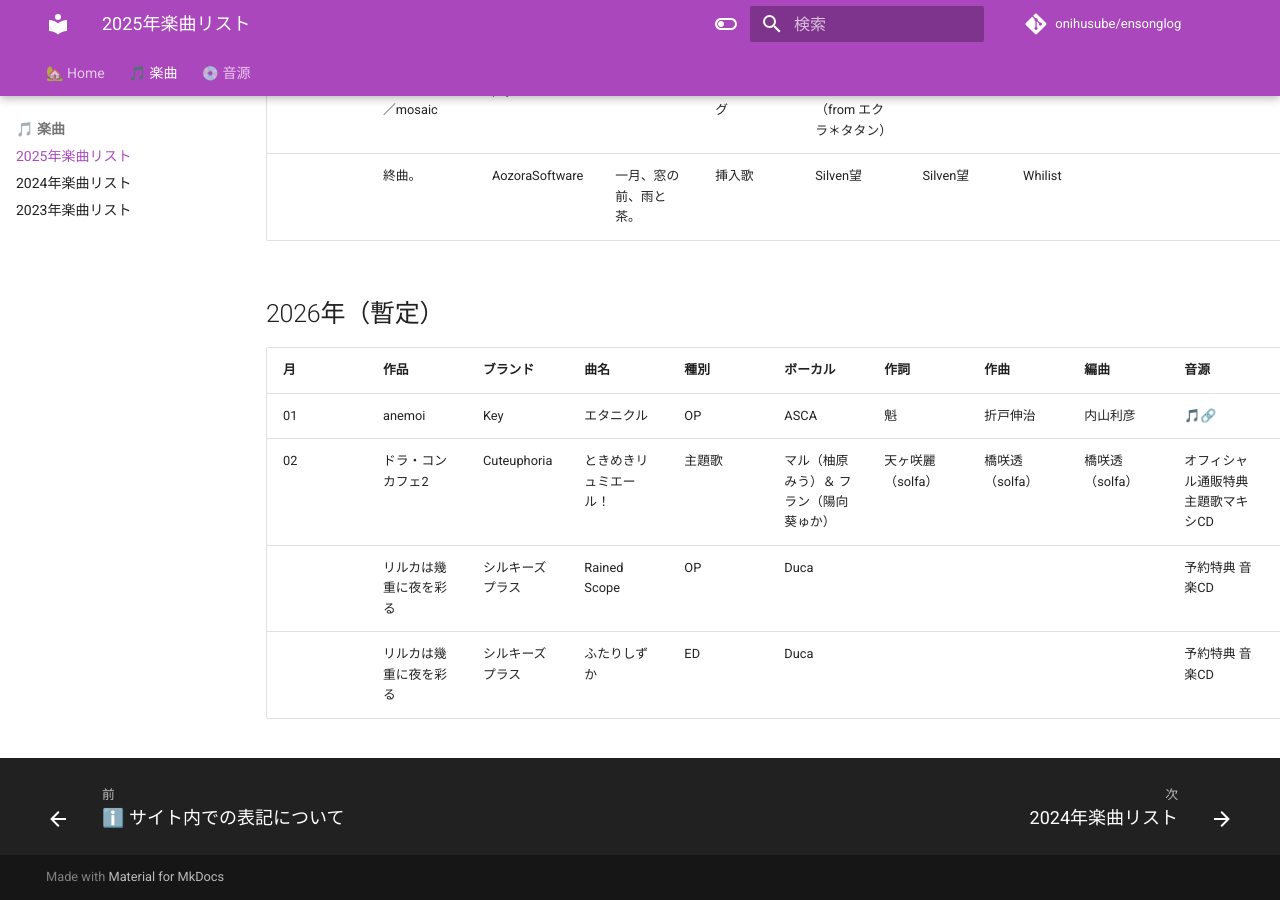
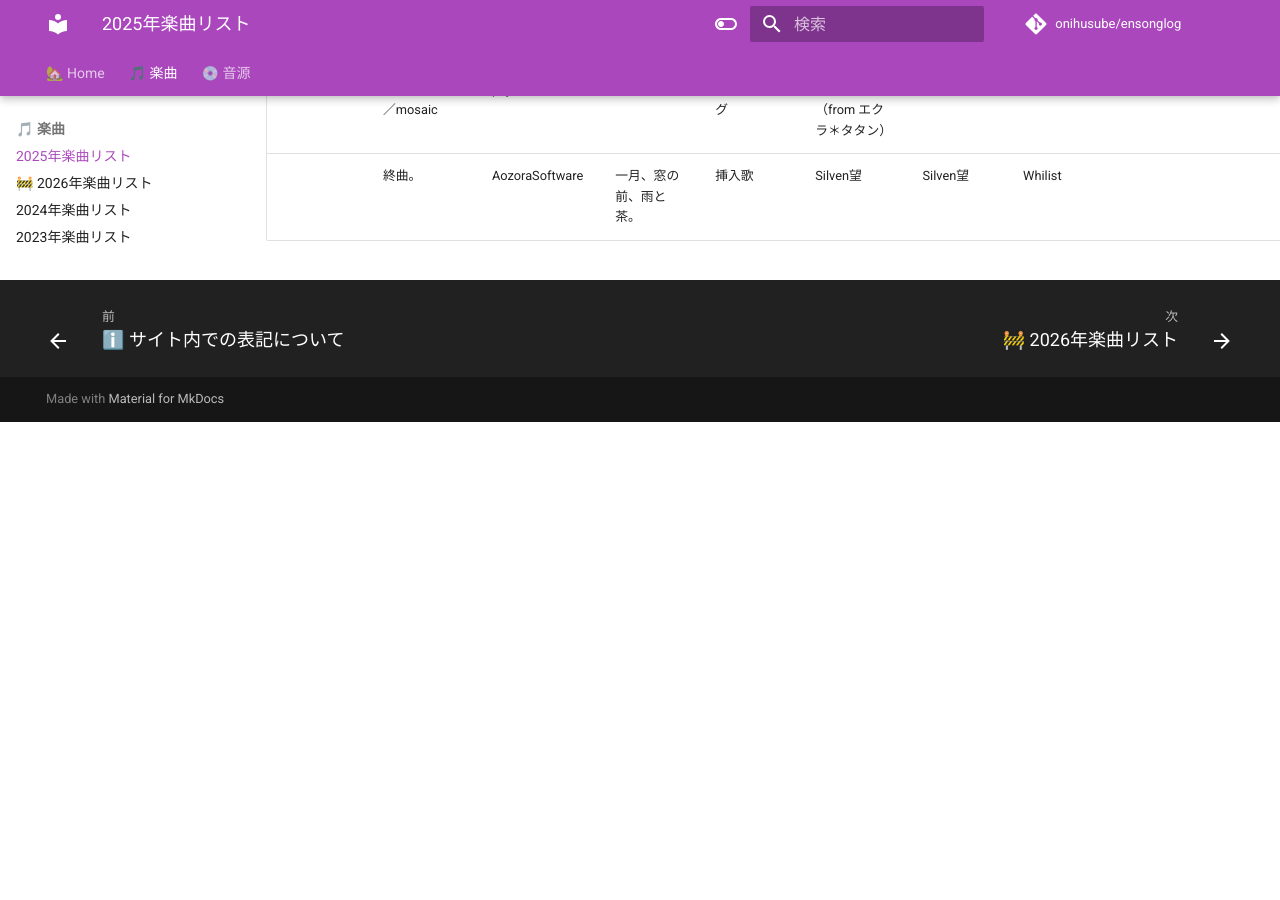
Before and after one commit to onihusube/ensonglog, an MkDocs documentation site: the page built from docs/2025/楽曲.md, in a window 1280 px wide and 900 px high, scrolled down 25561 px. Built offline with MkDocs 1.6.1 and Material for MkDocs 9.7.7, drawn with Linux system fonts in a browser that asks for light colours; emoji names are drawn with the system emoji font; comment, search, counter and statistics services are not loaded; after the commit the page ends 25983 px from its top, so only the background shows below that.

Commit message:
2026年ページ分離

```diff
--- a/docs/2025/楽曲.md
+++ b/docs/2025/楽曲.md
@@ -279,12 +279,3 @@ search:
 | ?? | ゆんゆん電波シンドローム | Alliance Arts | 電波的妄想美少女Q | OP | KOTOKO | MARON | MARON | MARON |  | Guitar：小林ヒロト／MIX・Mastering：Shibaya | [:fontawesome-brands-youtube:](https://www.youtube.com/watch?v=Wu4tMwXmwj0) |
 |  | TRIP MOVIE／mosaic | psycho02 | アナプネオ | テーマソング | 風祈せてぃ（from エクラ＊タタン） |  | 凪ヤナリ | 凪ヤナリ | | | [:fontawesome-brands-youtube:](https://www.youtube.com/watch?v=_vrgfRzccto) [:fontawesome-brands-youtube:](https://www.youtube.com/watch?v=SjzfTuEf3HM) |
 |  | 終曲。 | AozoraSoftware | 一月、窓の前、雨と茶。 | 挿入歌 | Silven望 | Silven望 | Whilist | | | | [:fontawesome-brands-youtube:](https://www.youtube.com/watch?v=xSyQQD7iyEo) |
-
-## 2026年（暫定）
-
-| 月 | 作品 | ブランド | 曲名 | 種別 | ボーカル | 作詞 | 作曲 | 編曲 | 音源 | その他 | 試聴 |
-| --- | --- | --- | --- | --- | --- | --- | --- | --- | --- | --- | --- |
-| 01<!--/30--> | anemoi | Key | エタニクル | OP | ASCA | 魁 | 折戸伸治 | 内山利彦 | [🎵🔗](https://linkco.re/6MqFANGm) | | [:fontawesome-brands-youtube:](https://www.youtube.com/watch?v=eqqfdG_QbDc) |
-| 02<!--/27--> | ドラ・コンカフェ2 | Cuteuphoria | ときめきリュミエール！ | 主題歌 | マル（柚原みう）＆ フラン（陽向葵ゅか） | 天ヶ咲麗（solfa） | 橋咲透（solfa） | 橋咲透（solfa） | オフィシャル通販特典 主題歌マキシCD | Produced by solfa | |
-| | リルカは幾重に夜を彩る | シルキーズプラス | Rained Scope | OP | Duca | | | | 予約特典 音楽CD | | |
-| | リルカは幾重に夜を彩る | シルキーズプラス | ふたりしずか | ED | Duca | | | | 予約特典 音楽CD | | |
--- a/mkdocs.yml
+++ b/mkdocs.yml
@@ -12,10 +12,12 @@ nav:
       - ℹ️ サイト内での表記について: top/explanatory_note.md
     - 🎵 楽曲:
       - 2025年楽曲リスト : 2025/楽曲.md
+      - 🚧 2026年楽曲リスト : 2026/楽曲.md
       - 2024年楽曲リスト : 2024/楽曲.md
       - 2023年楽曲リスト : 2023/楽曲.md
     - 💿 音源:
       - 2025年音源リスト : 2025/音源.md
+      - 🚧 2026年音源リスト : 2026/音源.md
       - 2024年音源リスト : 2024/音源.md
       - 2023年音源リスト : 2023/音源.md
       - 2022年音源リスト : 2022/音源.md
```
Also changed, not shown: docs/2025/音源.md (+0 -13 lines), docs/2026/楽曲.md (added, +19 -0 lines), docs/2026/音源.md (added, +25 -0 lines).
